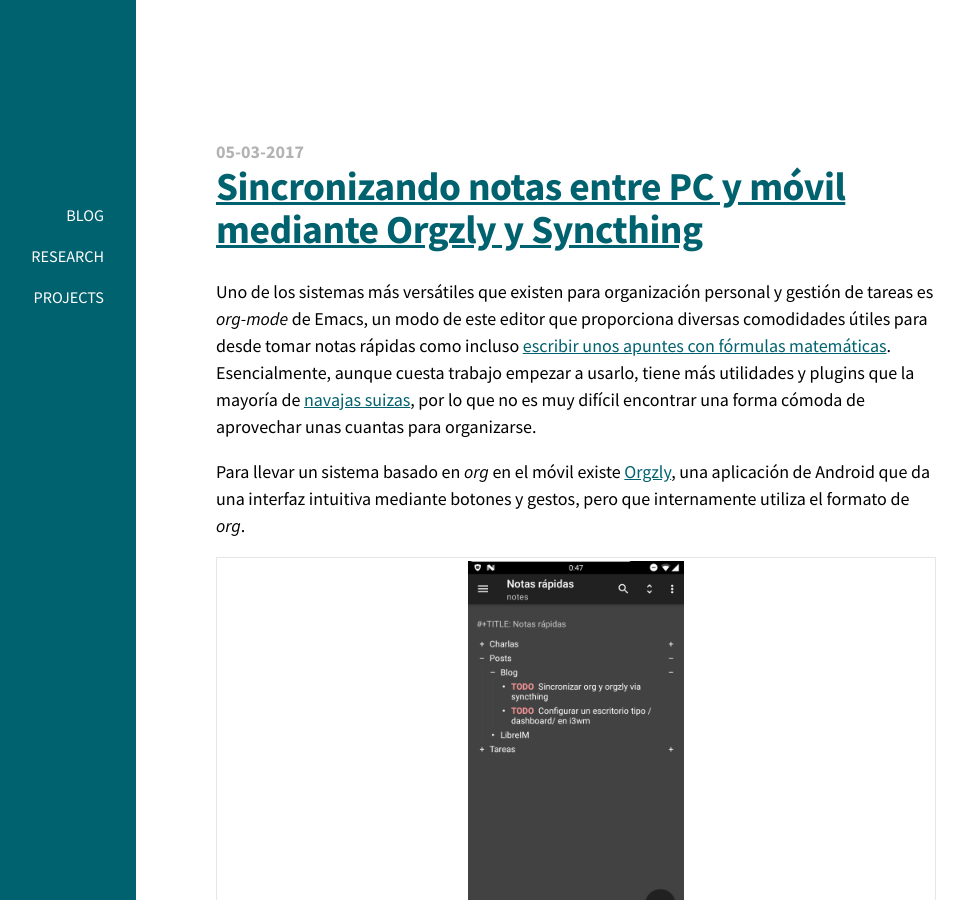
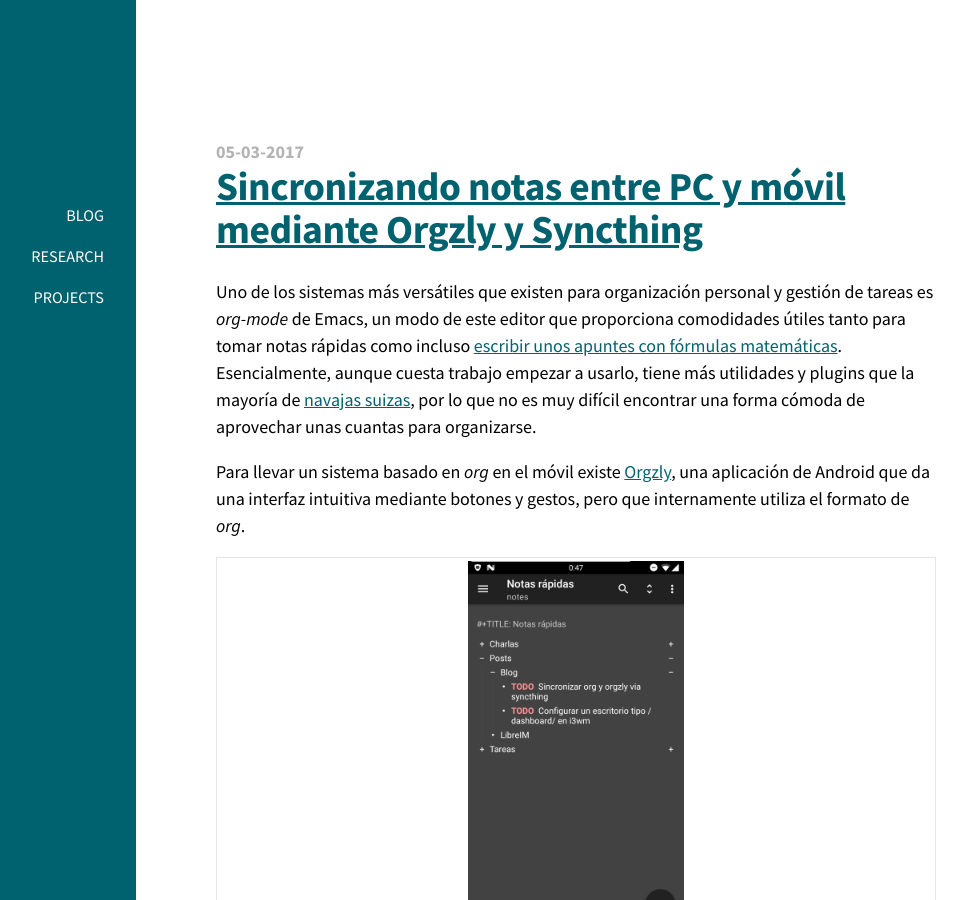
Before and after one commit to fdavidcl/fdavidcl.github.io, a Jekyll site: the page built from _posts/2017-03-05-sincronizar-org.md, in a window 1280 px wide and 900 px high. Shown: the whole window, without its empty margins (248-1215 px from the left). Built offline with Jekyll 4.4.1, drawn with Linux system fonts in a browser that asks for light colours; nearby versions of some CDN libraries.

Commit message:
Minor corrections

```diff
--- a/_posts/2017-03-05-sincronizar-org.md
+++ b/_posts/2017-03-05-sincronizar-org.md
@@ -7,7 +7,7 @@ tags:
  - syncthing
 ---
 
-Uno de los sistemas más versátiles que existen para organización personal y gestión de tareas es *org-mode* de Emacs, un modo de este editor que proporciona diversas comodidades útiles para desde tomar notas rápidas como incluso [escribir unos apuntes con fórmulas matemáticas](https://m42.github.io/blog/2016/09/26/matematicas-en-emacs/). Esencialmente, aunque cuesta trabajo empezar a usarlo, tiene más utilidades y plugins que la mayoría de [navajas suizas](https://www.amazon.com/Wenger-16999-Swiss-Knife-Giant/product-reviews/B001DZTJRQ/ref=cm_cr_arp_d_viewopt_rvwer?pageNumber=1&filterByStar=positive&reviewerType=all_reviews), por lo que no es muy difícil encontrar una forma cómoda de aprovechar unas cuantas para organizarse.
+Uno de los sistemas más versátiles que existen para organización personal y gestión de tareas es *org-mode* de Emacs, un modo de este editor que proporciona comodidades útiles tanto para tomar notas rápidas como incluso [escribir unos apuntes con fórmulas matemáticas](https://m42.github.io/blog/2016/09/26/matematicas-en-emacs/). Esencialmente, aunque cuesta trabajo empezar a usarlo, tiene más utilidades y plugins que la mayoría de [navajas suizas](https://www.amazon.com/Wenger-16999-Swiss-Knife-Giant/product-reviews/B001DZTJRQ/ref=cm_cr_arp_d_viewopt_rvwer?pageNumber=1&filterByStar=positive&reviewerType=all_reviews), por lo que no es muy difícil encontrar una forma cómoda de aprovechar unas cuantas para organizarse.
 
 Para llevar un sistema basado en *org* en el móvil existe [Orgzly](http://www.orgzly.com/), una aplicación de Android que da una interfaz intuitiva mediante botones y gestos, pero que internamente utiliza el formato de *org*.
 
```
